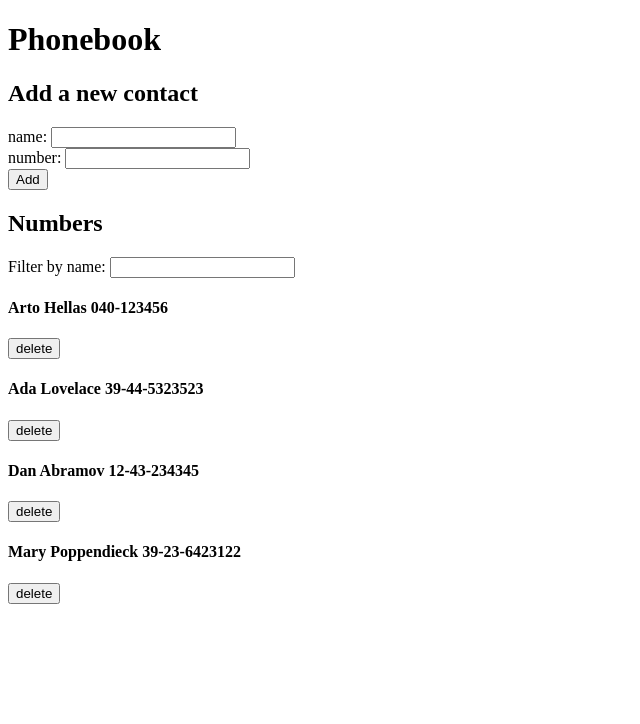
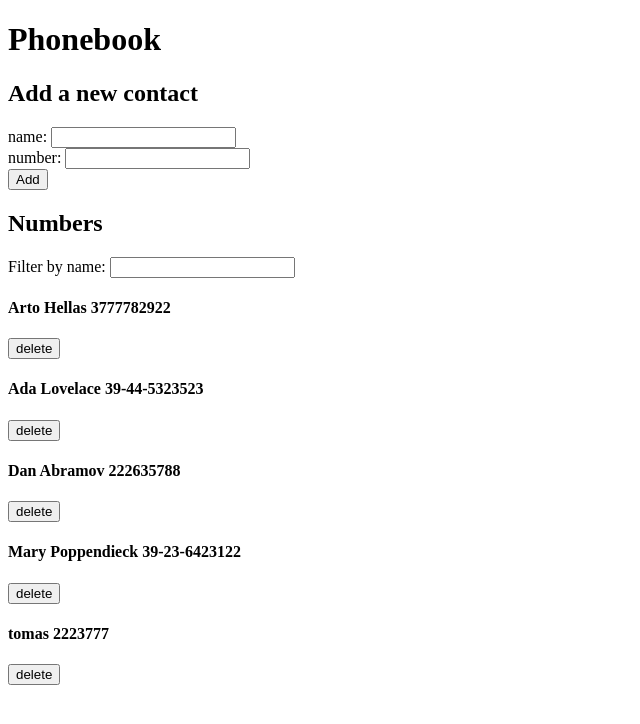
Before and after one commit to tomasda7/FullStack-Open, a React (Create React App) app in the folder part2/phonebook/: page / in a window 1280 px wide. Shown: the top 724 px of the page, without its empty margins (0-640 px from the left). Built offline with nearby package versions, Linux system fonts and the light colour scheme; data requests are answered from the project's data file.

Commit message:
Done exercise 15 of part2

```diff
--- a/part2/phonebook/db.json
+++ b/part2/phonebook/db.json
@@ -2,7 +2,7 @@
   "persons": [
     {
       "name": "Arto Hellas",
-      "number": "040-123456",
+      "number": "3777782922",
       "id": 1
     },
     {
@@ -12,13 +12,18 @@
     },
     {
       "name": "Dan Abramov",
-      "number": "12-43-234345",
+      "number": "222635788",
       "id": 3
     },
     {
       "name": "Mary Poppendieck",
       "number": "39-23-6423122",
       "id": 4
+    },
+    {
+      "name": "tomas",
+      "number": "2223777",
+      "id": 5
     }
   ]
 }
--- a/part2/phonebook/src/App.js
+++ b/part2/phonebook/src/App.js
@@ -24,12 +24,33 @@ const App = () => {
       number: newNumber
     }
 
+    const existPerson = persons.find(person =>
+      person.name.toLocaleLowerCase() === newName.toLocaleLowerCase()
+    );
+
+    const changedPerson = {
+      ...existPerson,
+      number: newNumber
+    }
+
+    if(existPerson) {
+      if(window.confirm(`${existPerson.name} is already on the phonebook, do you want to update their number?`)) {
+        personService.update(existPerson.id, changedPerson)
+          .then(returnedPerson => {
+            setPersons(persons.map(person =>
+              person.id !== existPerson.id ? person : returnedPerson));
+            setNewName('');
+            setNewNumber('');
+        });
+      }
+    } else {
       personService.create(personObj)
         .then(returnedPerson => {
           setPersons(persons.concat(returnedPerson));
           setNewName('');
           setNewNumber('');
       });
+    }
   }
 
   const handleNameChange = (event) => {
--- a/part2/phonebook/src/services/persons.js
+++ b/part2/phonebook/src/services/persons.js
@@ -12,10 +12,15 @@ const create = (newObj) => {
     return request.then(response => response.data)
 };
 
+const update = (id, newObj) => {
+    const request = axios.put(`${baseURL}/${id}`, newObj)
+    return request.then(response => response.data)
+};
+
 const remove = (id) => {
     const request = axios.delete(`${baseURL}/${id}`)
     return request.then(response => response.data)
 }
 
-const personService = { getAll, create, remove }
+const personService = { getAll, create, update, remove }
 export default personService;
```
Lines whose indentation alone changed are shown as unchanged.
